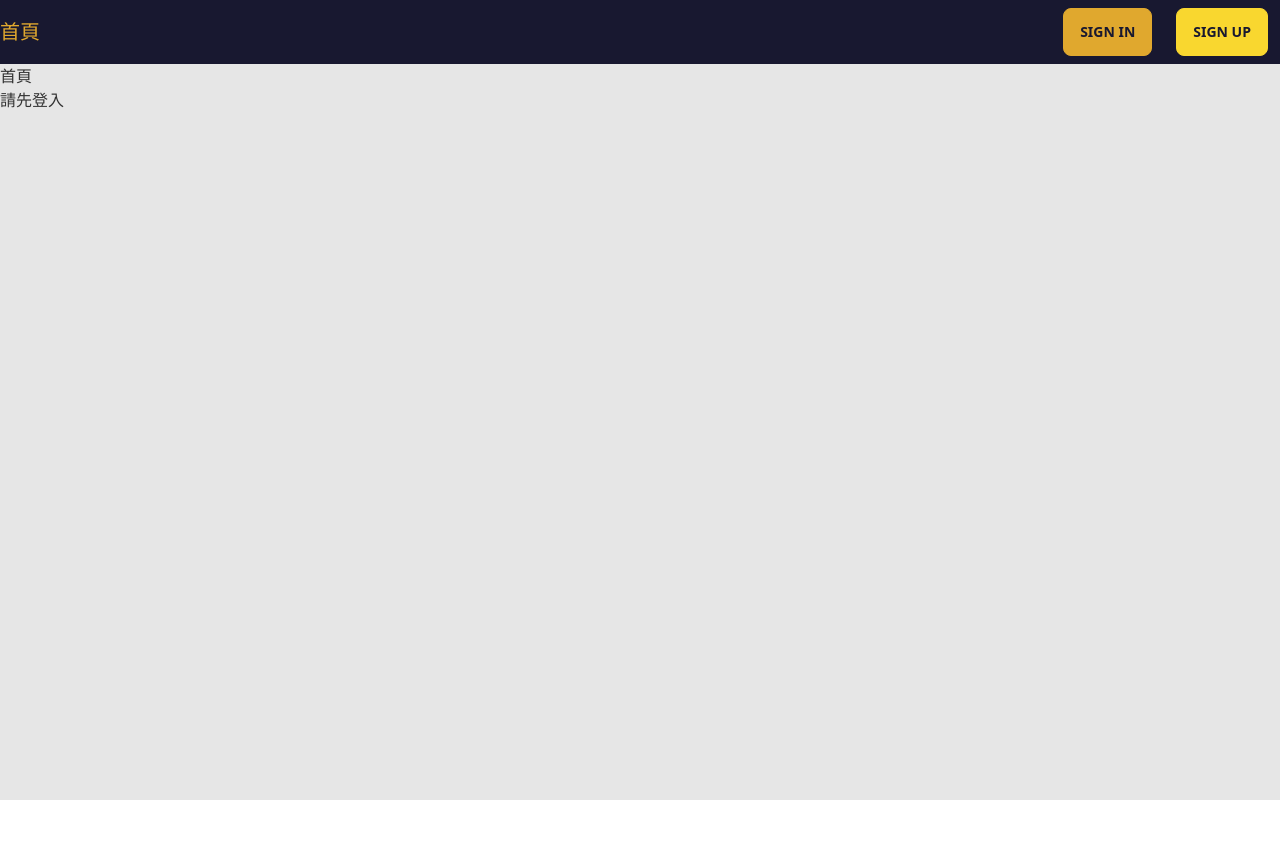
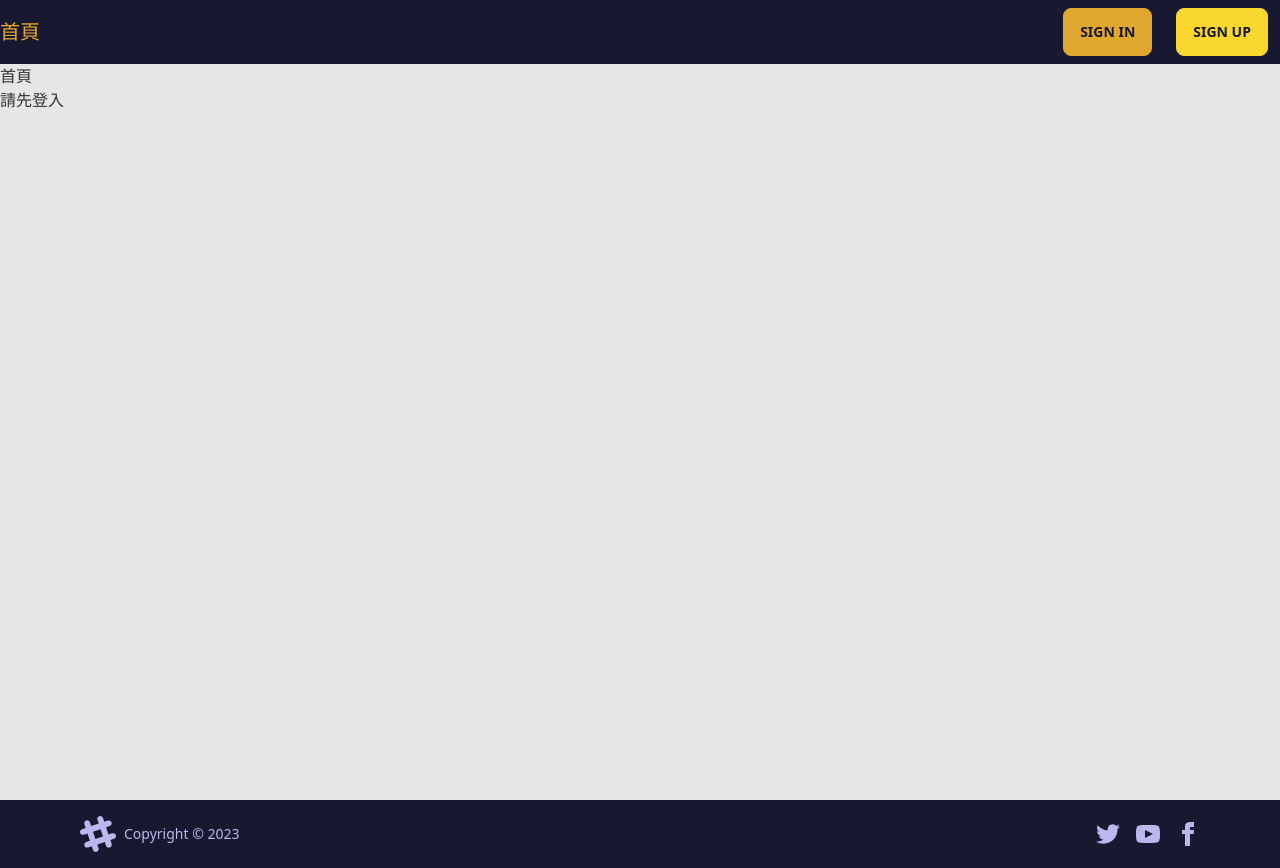
Before and after one commit to wang-626/next-app, a Next.js app: page / in a window 1280 px wide. Before the commit the page ends 800 px from the top, so only its background shows below. Built offline with nearby package versions, Linux system fonts and the light colour scheme; no server answers.

Commit message:
Add Footer

```diff
--- a/pages/_app.tsx
+++ b/pages/_app.tsx
@@ -2,6 +2,7 @@ import "../styles/globals.css";
 import type { AppProps } from "next/app";
 import { AuthContextComponent } from "lib/context/auth";
 import Header from "components/header";
+import Footer from "components/footer";
 import "@fortawesome/fontawesome-svg-core/styles.css";
 import { config } from "@fortawesome/fontawesome-svg-core";
 config.autoAddCss = false;
@@ -15,6 +16,7 @@ export default function App({ Component, pageProps: { message, ...pageProps } }:
           <Component {...pageProps} />
         </div>
       </div>
+      <Footer />
     </AuthContextComponent>
   );
 }
```
